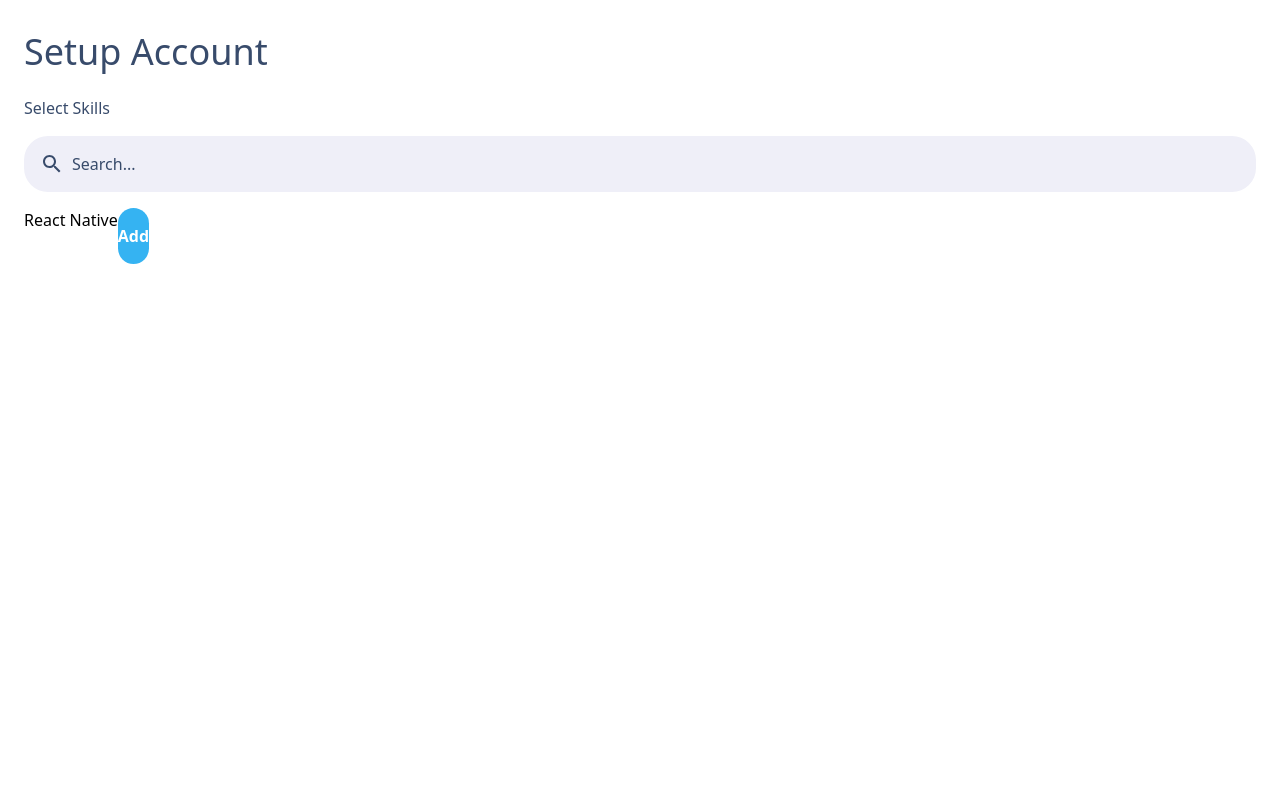
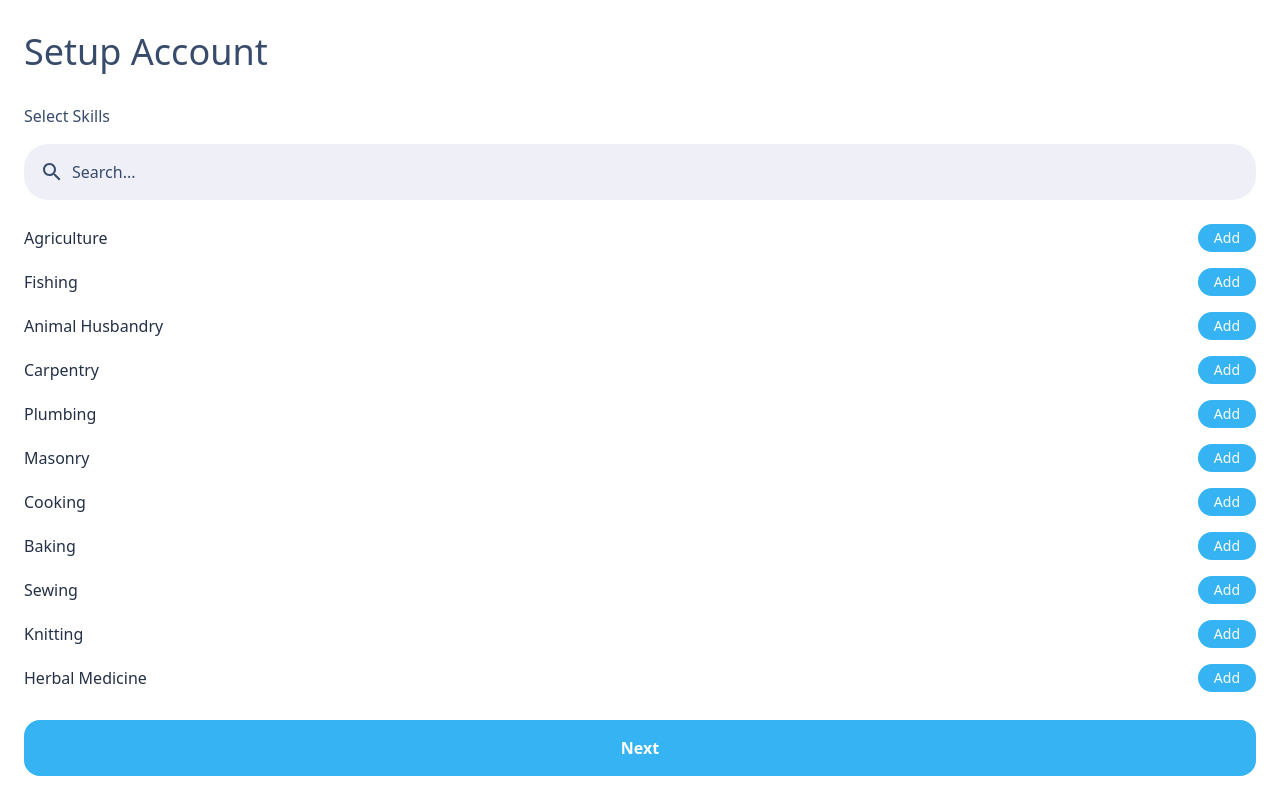
Before and after one commit to yashudkl/Skill-Sync, a React (Vite) app in the folder client/: page /setup/skills in a window 1280 px wide. Built offline with nearby package versions, Linux system fonts and the light colour scheme.

Commit message:
setup pages

```diff
--- a/client/src/pages/SetupAccount/SkillsSelection.tsx
+++ b/client/src/pages/SetupAccount/SkillsSelection.tsx
@@ -2,9 +2,10 @@ import AvatarInput from "../../components/AvatarInput";
 import Button from "../../components/Button";
 import CustomInput from "../../components/input";
 import SearchIcon from '@mui/icons-material/Search';
+import { communitySkills } from "../../lib/skills";
 export default function SetupSkillsSelectionPage() {
     return (
-        <div className="p-6 flex w-screen h-screen flex-col space-y-4">
+        <div className="p-6 flex w-screen h-screen flex-col space-y-6">
             <div className="flex py-2">
                 <h1 className="text-4xl text-c_gray-600 font-medium">Setup Account</h1>
             </div>
@@ -17,20 +18,25 @@ export default function SetupSkillsSelectionPage() {
                     <CustomInput icon = {SearchIcon} placeholder="Search..."/>
                 </div>
             </form>
+            <div className="flex flex-col space-y-4 flex-1 overflow-scroll">
+                {
+                    communitySkills.map(x=><Item label={x} />)
+                }
+            </div>
             <div>
-                <Item />
+                <Button>Next</Button>
             </div>
         </div>
     )
 }
-
-function Item(){
+interface Props {
+    label: string,
+}
+function Item({label}: Props){
     return(
-        <div className="flex">
-            <div>React Native</div>
-            <div className="">
-                <Button className="">Add</Button>
-            </div>
+        <div className="flex justify-between items-center text-c_gray-700 font-medium">
+            <div>{label}</div>
+            <Button className="w-auto px-4 py-1 font-normal text-sm">Add</Button>
         </div>
     )
 }
--- a/client/src/pages/SetupAccount/description.tsx
+++ b/client/src/pages/SetupAccount/description.tsx
@@ -2,8 +2,10 @@ import CustomInput from "../../components/input";
 import PersonIcon from '@mui/icons-material/Person';
 import CustomTextArea from "../../components/textarea";
 import Button from "../../components/Button";
+import { useNavigate } from "react-router-dom";
 // import CustomTextArea from "../../components/textarea";
 export default function SetupDescriptionPage(){
+    const navigate = useNavigate();
     return(
         <>
             <div className="p-6 flex w-screen h-screen flex-col space-y-4">
@@ -18,7 +20,7 @@ export default function SetupDescriptionPage(){
                         <CustomTextArea placeholder="Describe..." />
                     </div>
                     <div className="mt-auto">
-                        <Button>Next</Button>
+                        <Button onClick={()=>navigate("/setup/skills")}>Next</Button>
                     </div>
                 </form>
             </div>
--- a/client/src/pages/SetupAccount/profilePic.tsx
+++ b/client/src/pages/SetupAccount/profilePic.tsx
@@ -1,7 +1,9 @@
+import { useNavigate } from "react-router-dom";
 import AvatarInput from "../../components/AvatarInput";
 import Button from "../../components/Button";
 
 export default function SetupPfpPage() {
+    const navigate = useNavigate()
     return (
         <div className="p-6 flex w-screen h-screen flex-col space-y-4">
             <div className="flex py-2">
@@ -19,7 +21,7 @@ export default function SetupPfpPage() {
                     </div>
                 </div>
                 <div className="mt-auto flex">
-                    <Button>Next</Button>
+                    <Button onClick={()=>navigate("/setup/description")}>Next</Button>
                 </div>
             </form>
         </div>
```
